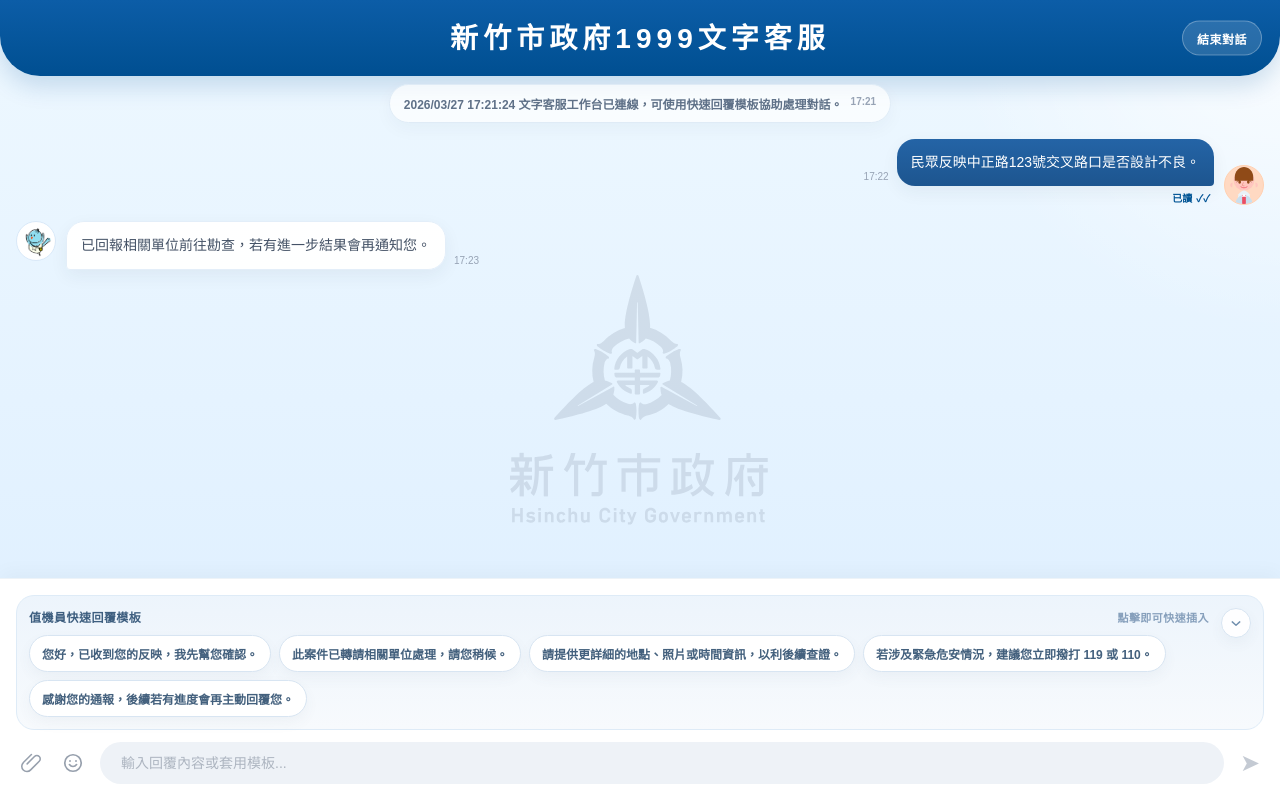
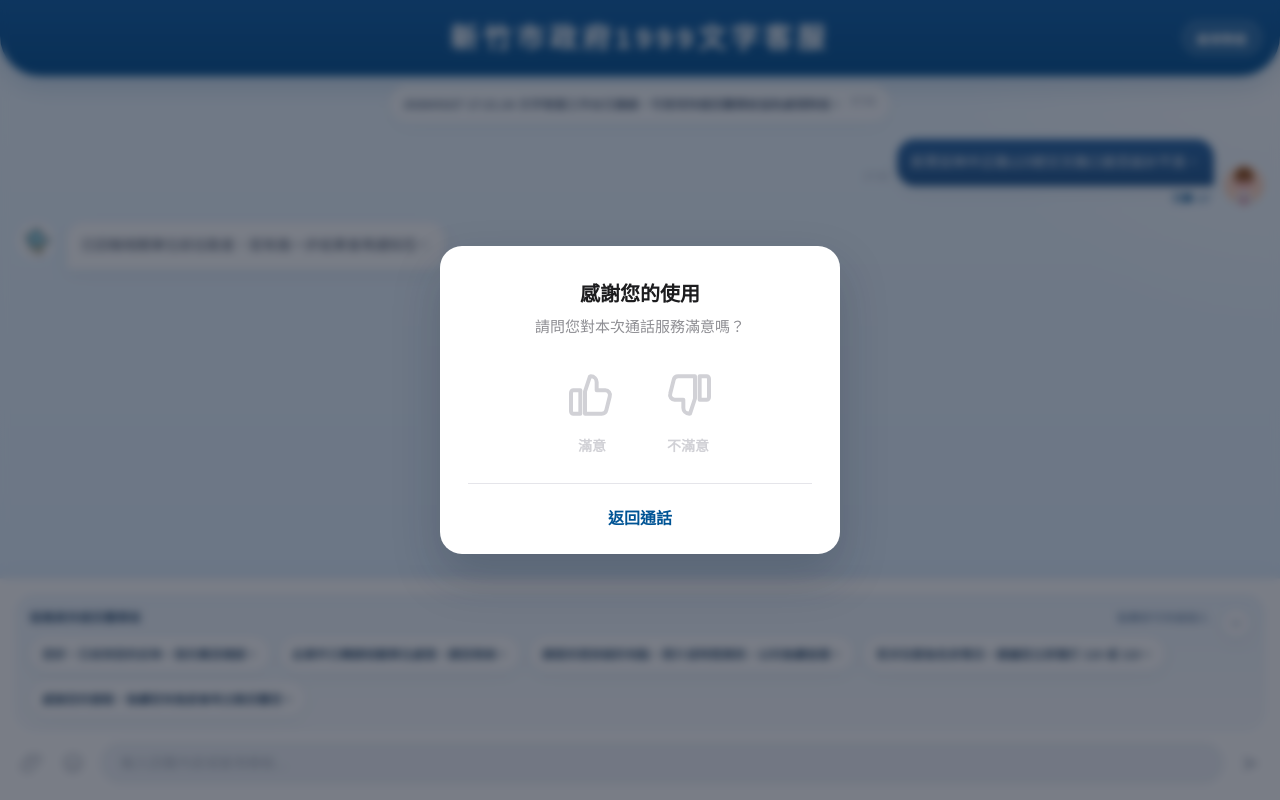
Before and after one commit to easonTech-lab/callRedesign, a Vue app: page /sales in a window 1280 px wide. Both pictures are taken after a click on the button "結束對話". Built offline with nearby package versions, Linux system fonts and the light colour scheme.

Commit message:
Add end-chat feedback modal

```diff
--- a/src/components/ChatPage.vue
+++ b/src/components/ChatPage.vue
@@ -26,6 +26,8 @@
 const inputText = ref('');
 const showStickers = ref(false);
 const uploadError = ref('');
+const showFeedbackModal = ref(false);
+const feedbackSubmitted = ref(false);
 const chatEndRef = ref(null);
 const fileInputRef = ref(null);
 let uploadErrorTimer = null;
@@ -149,6 +151,25 @@
   fileInputRef.value?.click();
 };
 
+const openFeedbackModal = () => {
+  feedbackSubmitted.value = false;
+  showFeedbackModal.value = true;
+};
+
+const closeFeedbackModal = () => {
+  showFeedbackModal.value = false;
+  feedbackSubmitted.value = false;
+};
+
+const handleFeedback = (score) => {
+  console.log('User Feedback:', score);
+  feedbackSubmitted.value = true;
+
+  window.setTimeout(() => {
+    closeFeedbackModal();
+  }, 1800);
+};
+
 const handleFileUpload = (event) => {
   const [file] = event.target.files || [];
   if (!file) {
@@ -227,7 +248,7 @@
     </div>
 
     <header class="chat-header">
-      <button type="button" class="end-chat-button">結束對話</button>
+      <button type="button" class="end-chat-button" @click="openFeedbackModal">結束對話</button>
       <h1>{{ title }}</h1>
     </header>
 
@@ -375,6 +396,81 @@
       <span>⚠</span>
       <span>{{ uploadError }}</span>
     </div>
+
+    <transition name="feedback-fade">
+      <div
+        v-if="showFeedbackModal"
+        class="feedback-overlay"
+        @click.self="closeFeedbackModal"
+      >
+        <div class="feedback-modal">
+          <template v-if="!feedbackSubmitted">
+            <div class="feedback-title">感謝您的使用</div>
+            <div class="feedback-subtitle">請問您對本次通話服務滿意嗎？</div>
+
+            <div class="feedback-actions">
+              <button
+                type="button"
+                class="feedback-option positive"
+                @click="handleFeedback('positive')"
+              >
+                <svg viewBox="0 0 24 24" aria-hidden="true" class="feedback-icon">
+                  <path
+                    d="M7 10v10H4a1 1 0 0 1-1-1v-8a1 1 0 0 1 1-1h3Zm2 10h7.2a2 2 0 0 0 1.94-1.53l1.46-5.84A2 2 0 0 0 17.66 10H14V6.5A2.5 2.5 0 0 0 11.5 4l-.37.03L9 10.5V20Z"
+                    fill="none"
+                    stroke="currentColor"
+                    stroke-linecap="round"
+                    stroke-linejoin="round"
+                    stroke-width="1.7"
+                  />
+                </svg>
+                <span>滿意</span>
+              </button>
+
+              <button
+                type="button"
+                class="feedback-option negative"
+                @click="handleFeedback('negative')"
+              >
+                <svg viewBox="0 0 24 24" aria-hidden="true" class="feedback-icon">
+                  <path
+                    d="M17 14V4h3a1 1 0 0 1 1 1v8a1 1 0 0 1-1 1h-3ZM15 4H7.8a2 2 0 0 0-1.94 1.53L4.4 11.37A2 2 0 0 0 6.34 14H10v3.5A2.5 2.5 0 0 0 12.5 20l.37-.03L15 13.5V4Z"
+                    fill="none"
+                    stroke="currentColor"
+                    stroke-linecap="round"
+                    stroke-linejoin="round"
+                    stroke-width="1.7"
+                  />
+                </svg>
+                <span>不滿意</span>
+              </button>
+            </div>
+
+            <div class="feedback-footer">
+              <button type="button" class="feedback-cancel" @click="closeFeedbackModal">返回通話</button>
+            </div>
+          </template>
+
+          <template v-else>
+            <div class="feedback-success">
+              <svg viewBox="0 0 24 24" aria-hidden="true" class="feedback-success-icon">
+                <circle cx="12" cy="12" r="9" fill="none" stroke="currentColor" stroke-width="1.8" />
+                <path
+                  d="m8.7 12.3 2.2 2.2 4.8-5.2"
+                  fill="none"
+                  stroke="currentColor"
+                  stroke-linecap="round"
+                  stroke-linejoin="round"
+                  stroke-width="1.9"
+                />
+              </svg>
+              <div class="feedback-title">回饋已送出</div>
+              <div class="feedback-subtitle">祝您有美好的一天！</div>
+            </div>
+          </template>
+        </div>
+      </div>
+    </transition>
 
     <footer class="chat-footer">
       <section v-if="salesMode" class="quick-replies" :class="{ collapsed: quickRepliesCollapsed }">
@@ -847,6 +943,131 @@
   font-weight: 700;
 }
 
+.feedback-overlay {
+  position: fixed;
+  inset: 0;
+  z-index: 120;
+  display: flex;
+  align-items: center;
+  justify-content: center;
+  padding: 24px;
+  background: rgba(16, 24, 40, 0.56);
+  backdrop-filter: blur(4px);
+}
+
+.feedback-modal {
+  width: min(100%, 400px);
+  padding: 32px 28px 24px;
+  background: #ffffff;
+  border-radius: 22px;
+  box-shadow: 0 22px 48px rgba(20, 34, 54, 0.22);
+  text-align: center;
+}
+
+.feedback-title {
+  color: #1c1c1e;
+  font-size: 20px;
+  font-weight: 800;
+}
+
+.feedback-subtitle {
+  margin-top: 8px;
+  color: #8e8e93;
+  font-size: 15px;
+  line-height: 1.6;
+}
+
+.feedback-actions {
+  display: flex;
+  justify-content: center;
+  gap: 40px;
+  margin-top: 28px;
+  margin-bottom: 28px;
+}
+
+.feedback-option {
+  display: flex;
+  flex-direction: column;
+  align-items: center;
+  gap: 12px;
+  padding: 0;
+  color: #d1d1d6;
+  background: transparent;
+  border: 0;
+  cursor: pointer;
+  transition:
+    color 0.2s ease,
+    transform 0.2s ease;
+}
+
+.feedback-option span {
+  font-size: 14px;
+  font-weight: 700;
+}
+
+.feedback-option.positive:hover {
+  color: #34c759;
+  transform: translateY(-4px);
+}
+
+.feedback-option.negative:hover {
+  color: #ff3b30;
+  transform: translateY(-4px);
+}
+
+.feedback-icon {
+  width: 56px;
+  height: 56px;
+}
+
+.feedback-footer {
+  padding-top: 20px;
+  border-top: 1px solid #e5e5ea;
+}
+
+.feedback-cancel {
+  color: #005495;
+  background: transparent;
+  border: 0;
+  font-size: 16px;
+  font-weight: 700;
+  cursor: pointer;
+}
+
+.feedback-success {
+  display: flex;
+  flex-direction: column;
+  align-items: center;
+  padding: 12px 0;
+}
+
+.feedback-success-icon {
+  width: 64px;
+  height: 64px;
+  margin-bottom: 16px;
+  color: #34c759;
+}
+
+.feedback-fade-enter-active,
+.feedback-fade-leave-active {
+  transition: opacity 0.24s ease;
+}
+
+.feedback-fade-enter-active .feedback-modal,
+.feedback-fade-leave-active .feedback-modal {
+  transition: transform 0.24s ease;
+}
+
+.feedback-fade-enter-from,
+.feedback-fade-leave-to {
+  opacity: 0;
+}
+
+.feedback-fade-enter-from .feedback-modal,
+.feedback-fade-leave-to .feedback-modal {
+  transform: scale(0.94);
+}
+
 .chat-footer {
   flex-shrink: 0;
   padding: 16px;
```
